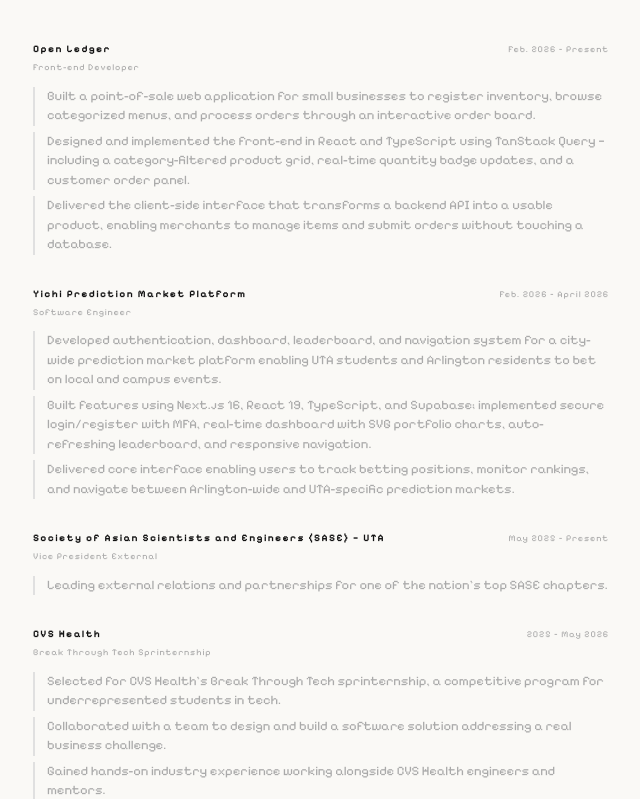
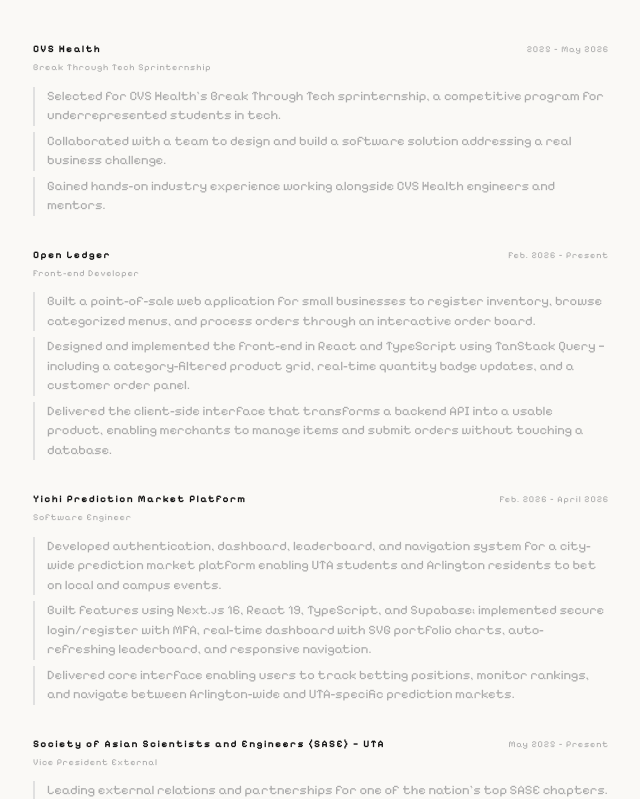
Before and after one commit to thomstah/portfolio, a Next.js app: page / in a window 1280 px wide. Shown: the part 947-1746 px from the top of the page, without its empty margins (319-959 px from the left). Built offline with nearby package versions, Linux system fonts and the light colour scheme.

Commit message:
fix: move CVS sprinternship to top of experience list
Co-Authored-By: Claude Sonnet 4.6 <noreply@anthropic.com>

```diff
--- a/data/profile.ts
+++ b/data/profile.ts
@@ -50,6 +50,16 @@ export interface Experience {
 
 export const experiences: Experience[] = [
   {
+    company: 'CVS Health',
+    role: 'Break Through Tech Sprinternship',
+    period: '2025 – May 2026',
+    bullets: [
+      'Selected for CVS Health\'s Break Through Tech sprinternship, a competitive program for underrepresented students in tech.',
+      'Collaborated with a team to design and build a software solution addressing a real business challenge.',
+      'Gained hands-on industry experience working alongside CVS Health engineers and mentors.',
+    ],
+  },
+  {
     company: 'Open Ledger',
     role: 'Front-end Developer',
     period: 'Feb. 2026 – Present',
@@ -78,16 +88,6 @@ export const experiences: Experience[] = [
     ],
   },
   {
-    company: 'CVS Health',
-    role: 'Break Through Tech Sprinternship',
-    period: '2025 – May 2026',
-    bullets: [
-      'Selected for CVS Health\'s Break Through Tech sprinternship, a competitive program for underrepresented students in tech.',
-      'Collaborated with a team to design and build a software solution addressing a real business challenge.',
-      'Gained hands-on industry experience working alongside CVS Health engineers and mentors.',
-    ],
-  },
-  {
     company: 'Society of Asian Scientists and Engineers (SASE) — UTA',
     role: 'Event Chair',
     period: 'May 2024 – May 2025',
```
